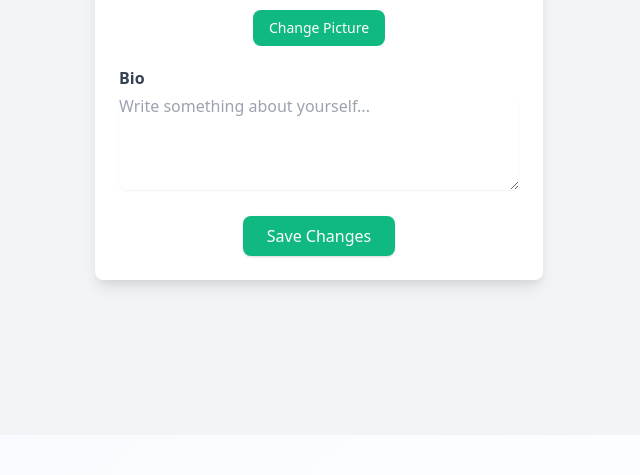
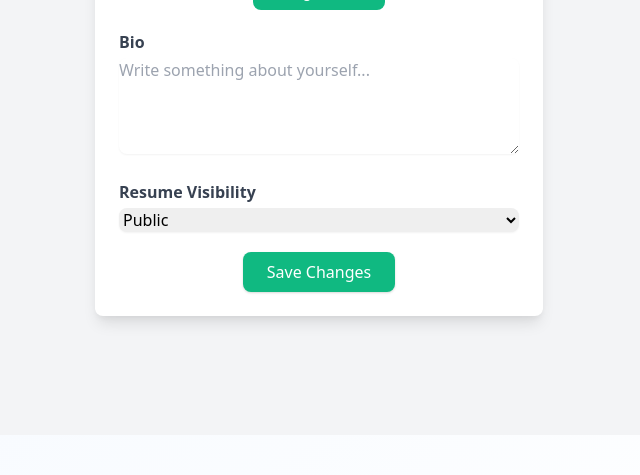
Before and after one commit to Poushali-02/resume-builder-, a Django app: template resumeBuilder/templates/users/edit_profile.html in a window 1280 px wide. Shown: the part 453-928 px from the top of the page, without its empty margins (321-961 px from the left). Run offline with Django 5.2, Linux system fonts and the light colour scheme; the template is opened without the code that fills it, so the values that code supplies are empty; style sheets or scripts are compiled from the project's sources; some libraries are stand-ins or nearby versions.

Commit message:
profile management added

```diff
--- a/resumeBuilder/resume/models.py
+++ b/resumeBuilder/resume/models.py
@@ -19,7 +19,6 @@ class Resume(models.Model):
     created_at = models.DateTimeField(default=None, null=True, blank=True)
     updated_at = models.DateTimeField(default=None, null=True, blank=True)
 
-    resumePublic = models.BooleanField(default=False)
 
     def save(self, *args, **kwargs):
         from django.utils import timezone
--- a/resumeBuilder/templates/users/edit_profile.html
+++ b/resumeBuilder/templates/users/edit_profile.html
@@ -40,6 +40,14 @@
                   placeholder="Write something about yourself...">{{ profile.bio }}</textarea>
       </div>
 
+      <div class="mb-4">
+        <label class="block text-gray-700 font-semibold mb-1">Resume Visibility</label>
+        <select name="resumePublic" class="w-full border-gray-300 rounded-lg shadow-sm focus:ring-green-500 focus:border-green-500">
+          <option value="True">Public</option>
+          <option value="False">Private</option>
+        </select>
+      </div>
+
       <!-- Save Button -->
       <div class="flex justify-center">
         <button type="submit"
--- a/resumeBuilder/templates/users/profile.html
+++ b/resumeBuilder/templates/users/profile.html
@@ -51,7 +51,7 @@
         <p class="text-sm text-gray-600">Uploaded Resumes Count: <strong>{{ profile.resumeCount }}</strong></p>
         <p class="text-sm text-gray-600">
           Resumes  :
-          {% if resume.resumePublic %}
+          {% if profile.resumePublic %}
             <p class="mb-2">📄
             <a  target="_blank" class="text-green-600 hover:underline" href="{{ profile.resume.url }}">
               View Resume
--- a/resumeBuilder/user/models.py
+++ b/resumeBuilder/user/models.py
@@ -10,6 +10,7 @@ class Profile(models.Model):
     resume = models.FileField(upload_to='resumes/', blank=True, null=True)
     resumeCount = models.PositiveIntegerField(default=0)
     portfolio_link = models.URLField(blank=True, null=True)
+    resumePublic = models.BooleanField(default=False)
 
     def __str__(self):
         return self.user.username
--- a/resumeBuilder/user/views.py
+++ b/resumeBuilder/user/views.py
@@ -59,6 +59,7 @@ def edit_profile(request, username):
         profile.pfp = request.FILES.get("pfp", profile.pfp)
         profile.bio = request.POST.get("bio")
         profile.portfolio_link = request.POST.get('portfolio_link', profile.portfolio_link)
+        profile.resumePublic = request.POST.get('resumePublic') == 'True'
         profile.save()
         return redirect('profile')
     return render(request, 'users/edit_profile.html', {'profile': profile})
```
Also changed, not shown: resumeBuilder/resume/migrations/0007_remove_resume_resumepublic.py (added), resumeBuilder/user/migrations/0005_profile_resumepublic.py (added).
